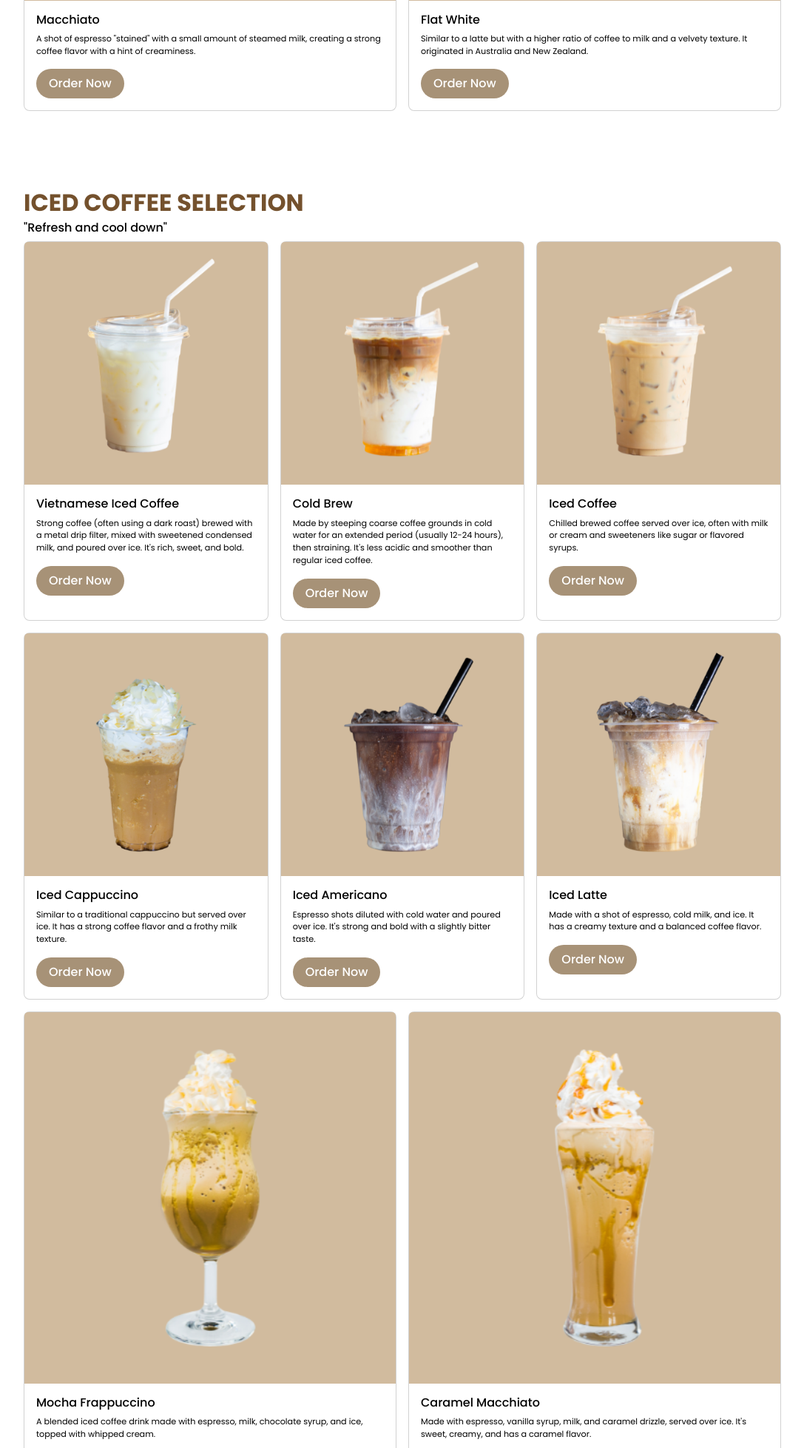
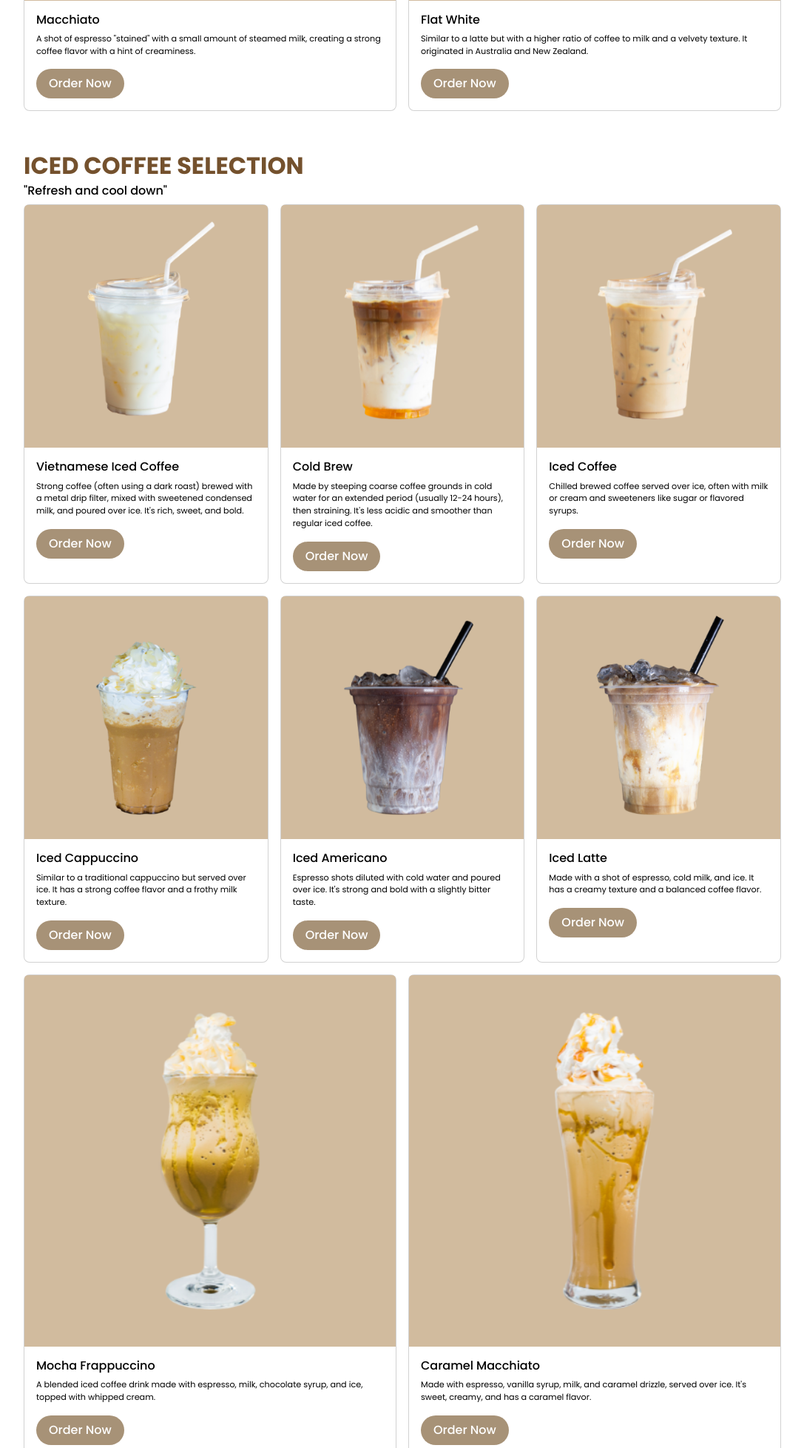
Before and after one commit to adndrsd1/coffeeShop, a PHP site: page /menu.html in a window 1280 px wide. Shown: the part 2112-4069 px from the top of the page at 74% size, without its empty margins (96-1183 px from the left). Run offline with PHP 8.4, Linux system fonts and the light colour scheme.

Commit message:
Update style.css

```diff
--- a/style.css
+++ b/style.css
@@ -27,7 +27,7 @@ img {
 }
 
 section{
-  padding: 50px 10%;
+  padding: 50px 10% 0px 10%;
 }
 
 .heading span, .heading2 span {
```
